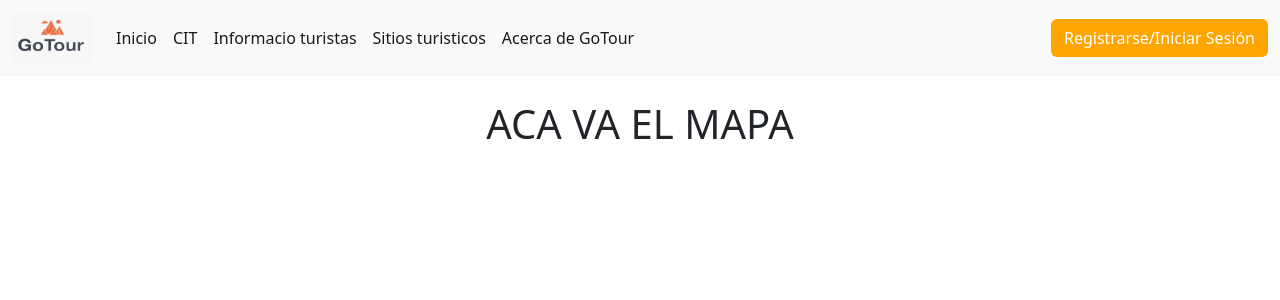
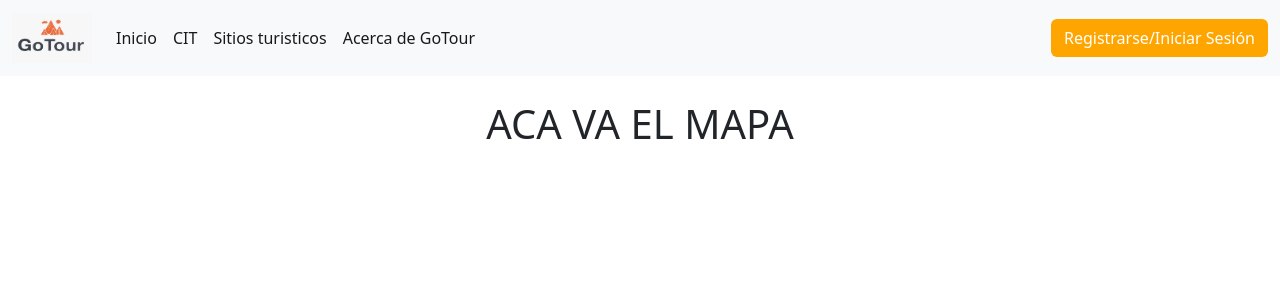
Before and after one commit to rubenledesma10/GoTour, a Flask app: page / in a window 1280 px wide. Shown: the top 300 px of the page. Run offline with Flask 3, Linux system fonts and the light colour scheme.

Commit message:
navbar roles finish

```diff
--- a/static/navbar.js
+++ b/static/navbar.js
@@ -1,22 +1,26 @@
 
 const authButton = document.getElementById("authButton"); //accedemos al boton
-const adminLinks = document.querySelectorAll('[data-role="admin"]'); //accedemos al permiso
+const roleLinks = document.querySelectorAll('[data-role]'); //accedemos al permiso
 
 
 const userRole = localStorage.getItem("role"); //obtenemos el rol del usario
 const username = localStorage.getItem("username"); //obtenemos el username del rol
 
 
-if (userRole && username) { //si tenemos el rol y el username del rol
-    if (userRole == "admin") { //si el usuario es igual a administrador
-        adminLinks.forEach(link => {
-            link.classList.remove("d-none"); // eliminamos el atributo d-none de la botonera para mostrar los botones
-        });
-    }
+if (userRole && username) { //verifica si hay un usuario logueado, y que rol y username tienen
+    roleLinks.forEach(link => { //recorremos todos los data-role
+        const allowedRoles = link.dataset.role.split(","); //aca nos devuelve lo que pusimos en data role y con el split lo convierte en un array
+        if (allowedRoles.includes(userRole)) { //comprobamos si el rol esta dentro de allowedRoles y nos devuelve un true
+            link.classList.remove("d-none"); //si el rol coincide eliminamos el d-none
+        } else {
+            link.classList.add("d-none"); //si no cooincide lo agrega
+        }
+    });
 
     authButton.textContent = `Cerrar Sesión (${username})`; //cambiamos el texto a Cerrar sesion
     authButton.href = "#"; // le decimos que se quede aca hasta que nosotros le indiquemos
-
+    authButton.style.backgroundColor = "red"; //le agregamos el color rojo
+    authButton.style.color = "white"; //letra blanca
 
     authButton.addEventListener("click", (e) => {
         e.preventDefault();
@@ -31,7 +35,7 @@ if (userRole && username) { //si tenemos el rol y el username del rol
 
 } else {
 
-    adminLinks.forEach(link => {
+    roleLinks.forEach(link => {
         link.classList.add("d-none");
     });
 
--- a/templates/partials/navbar.html
+++ b/templates/partials/navbar.html
@@ -1,6 +1,6 @@
 <nav class="navbar navbar-expand-lg bg-light" id="navbarRol">
         <div class="container-fluid">
-            <a class="navbar-brand" href="#">
+            <a class="navbar-brand" href="/">
                 <img src="{{ url_for('static', filename='images/logo_2.png') }}"
                  alt="GoTour" width="80" height="50">
             </a>
@@ -10,13 +10,16 @@
             </button>
             <div class="collapse navbar-collapse" id="navbarNavAltMarkup">
                 <div class="navbar-nav">
-                    <a class="nav-link active" href="#">Inicio</a>
+                    <!--enlaces publicos-->
+                    <a class="nav-link active" href="/">Inicio</a>
                     <a class="nav-link active" href="#">CIT</a>
-                    <a class="nav-link active" href="#">Informacio turistas</a>
+                    <a class="nav-link active d-none" href="#" >Comentarios</a>
                     <a class="nav-link active" href="#">Sitios turisticos</a>
                     <a class="nav-link active" href="#">Acerca de GoTour</a>
+                    <!--privados-->
                     <a class="nav-link active d-none" href="#" data-role="admin">Usuarios</a>
-                    <a class="nav-link active d-none" href="#" data-role="admin">Comentarios</a>
+                    <a class="nav-link active d-none" href="#" data-role="admin">Informacio turistas</a>
+
 
                 </div>
                 <span class="navbar-text ms-auto">
```
